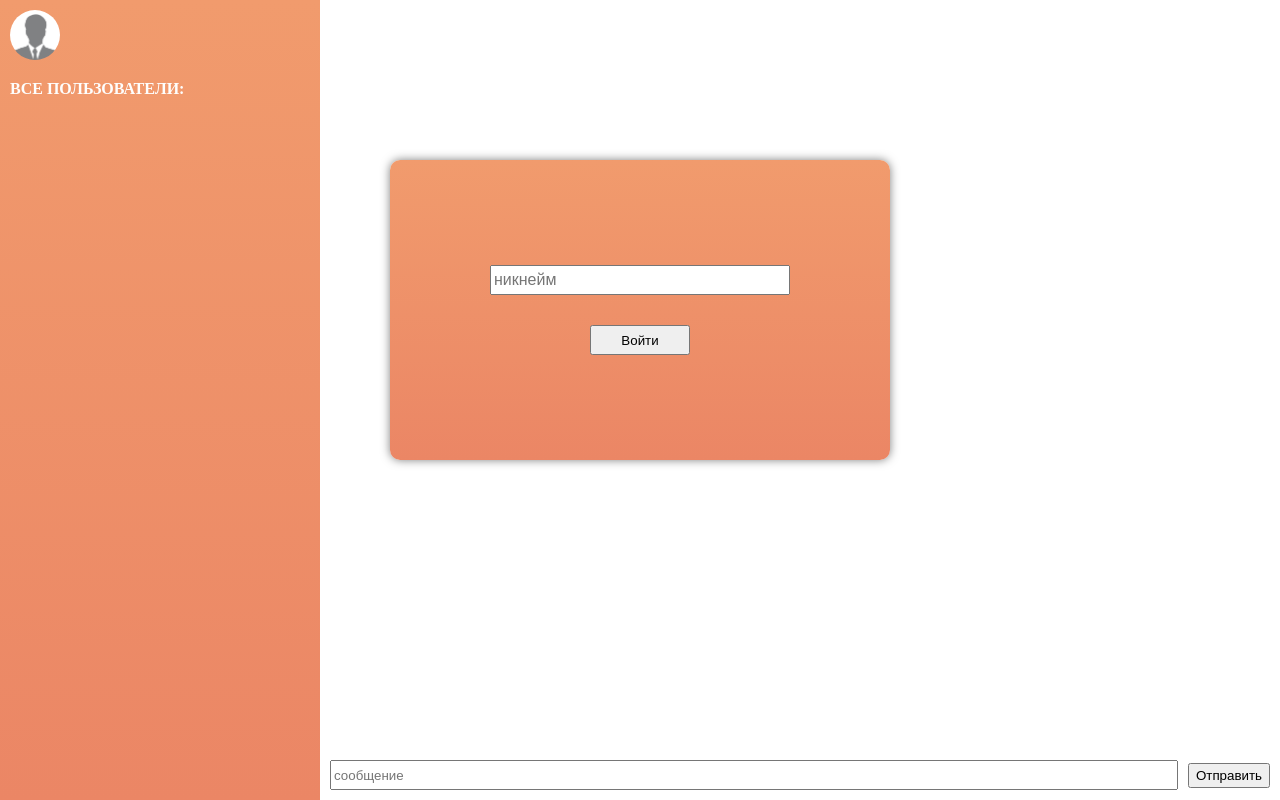
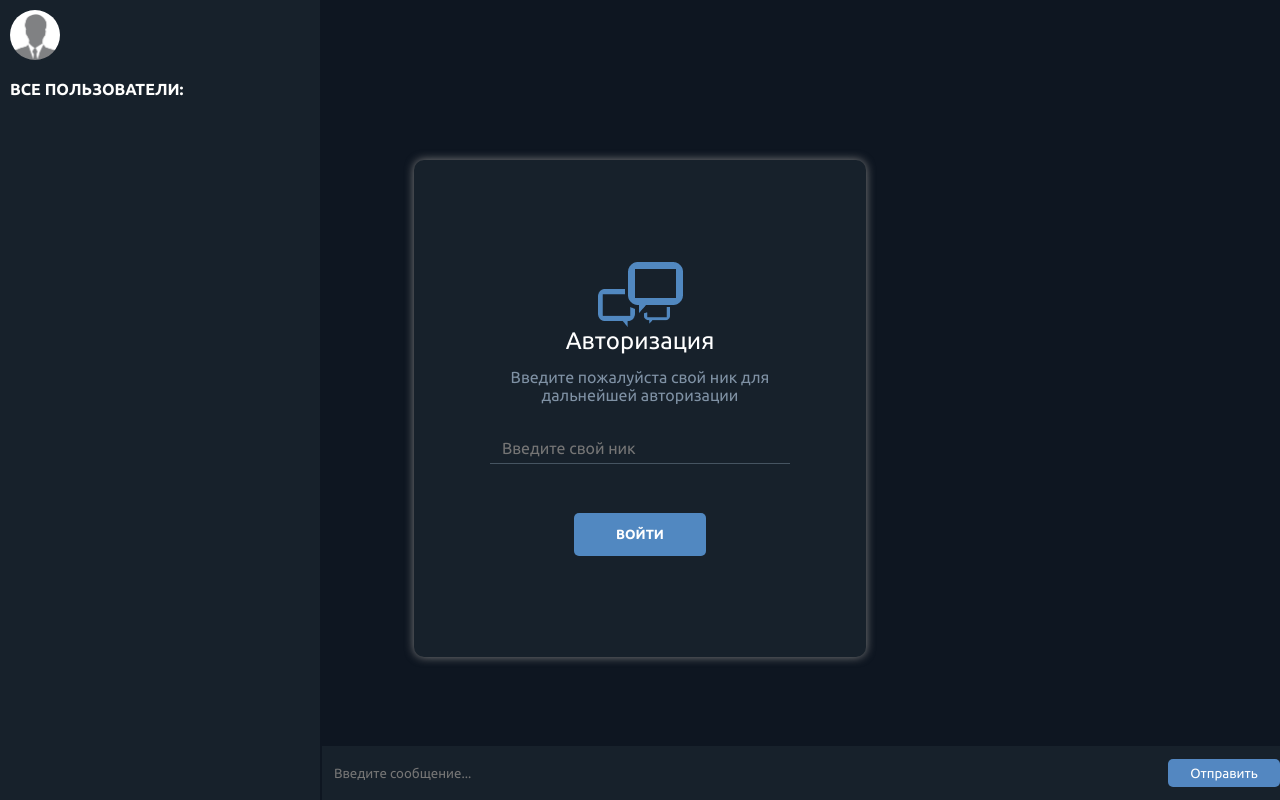
Before and after one commit to ilyayak/chat-app, a website built with webpack: page projects/chat/index.html in a window 1280 px wide. Built offline with nearby package versions, Linux system fonts and the light colour scheme; files whose address does not match are found by name.

Commit message:
someone commit

```diff
--- a/projects/chat/index.html
+++ b/projects/chat/index.html
@@ -1,9 +1,11 @@
 <style>
+    @import url('https://fonts.googleapis.com/css2?family=Ubuntu:wght@300;400;700&display=swap');
     html, body, #app, #main {
         width: 100%;
         height: 100%;
         padding: 0;
         margin: 0;
+        font-family: 'Ubuntu', sans-serif;
     }
 
     #app {
@@ -14,11 +16,14 @@
     #main {
         display: flex;
     }
-
+button{
+outline: none ;
+font-family:'Ubuntu', sans-serif;
+}
     .left-side {
         flex-grow: 1;
         max-width: 320px;
-        background: linear-gradient(to bottom, #f19b6d, #EB8665);
+        background: #17212B;
         color: #FEFEFD;
         padding: 10px;
         box-sizing: border-box;
@@ -33,6 +38,8 @@
     .user-name {
         font-size: 18px;
         font-weight: bold;
+        color: #5387C1;
+
     }
 
     .user-photo, .message-item-photo {
@@ -52,41 +59,58 @@
     .user-list {
         padding: 5px 0 0 10px
     }
-
+.user-list-item{
+    color: #5387C1;
+}
     .right-side {
         display: flex;
         flex-grow: 1;
         flex-direction: column;
-        padding: 10px;
+padding-left: 2px;
+        background: #0E1621;
     }
-
+.message-input::placeholder {
+font-family: 'Ubuntu',sans-serif;
+}
     .messages-container {
         flex-grow: 1;
-        overflow: scroll;
+
     }
 
     .input-container {
         margin-top: 10px;
         display: flex;
         align-items: center;
+       background-color:#17212B;
     }
 
     .message-input {
-        height: 30px;
+        height: 54px;
         flex-grow: 1;
-        margin: 0 10px 0 0;
+        color: #fff;
+        background-color:#17212B;
+        border: none;
+        outline: none;
     }
 
     .send-button {
-        height: 25px;
+            height: 28px;
+    width: 112px;
+    background-color: #5387C1;
+    color: #fff;
+    border-radius: 5px;
+    outline: none;
+    border: none;
+    font-family:'Ubuntu', sans-serif;
     }
 
     #login {
+        font-family: 'Ubuntu', sans-serif;
         position: absolute;
         top: 20vh;
-        width: 500px;
-        height: 300px;
-        background: linear-gradient(to bottom, #f19b6d, #EB8665);
+        width: 452px;
+        height: 497px;
+        background-color:  #17212B;
         border-radius: 10px;
         box-shadow: 0 0 10px #7f7f7f;
         display: flex;
@@ -94,29 +118,81 @@
         align-items: center;
         justify-content: center;
     }
-
+    input{
+        font-family: 'Ubuntu', sans-serif;
+    }
+input::placeholder{
+    padding-left: 10px;
+}
     .login-field {
         margin: 15px;
         width: 300px;
         display: flex;
+        align-items: center;
+        flex-direction: column;
         justify-content: center;
+        font-family: 'Ubuntu', sans-serif;
     }
 
     .login-field input {
         font-size: 16px;
         height: 30px;
         width: 100%;
+        font-family: 'Ubuntu', sans-serif;
+        background: #17212B;
+        border: none;
+        border-bottom:solid 1px #465461;
+        margin-bottom: 19px;
+
+    }
+    .login-name-input::placeholder:focus{
+        color: #fff;
+
+    }
+    .login-field input:focus{
+        color: #fff;
+        border-bottom: solid 1px #5188C0;
+        outline: none;
+    }
+    .login-field input::placeholder{
+        font-family: 'Ubuntu', sans-serif;
+    }
+    .login-field input::placeholder::focus{
+        color: #fff;
+    }
+    .login-title{
+        font-size: 24px;
+        margin-bottom: 13px;
+        color: white;
+        font-style: bold;
+    }
+
+    .login-text{
+        display: flex;
+        font-size: 16px;
+        color: #7F91A4;
+        align-items: center;
+        text-align: center;
     }
 
     .login-submit {
-        height: 30px;
-        width: 100px;
+        height: 43px;
+        width: 132px;
+        background: #5188C1;
+        font-family: 'Ubuntu', sans-serif;
+        font-weight:bold;
+        color: #fff;
+        border: none;
+        border-radius:5px;
+        text-transform: uppercase;
     }
 
     .message-item {
         display: flex;
     }
-
+.login-field_button{
+    background-color: #17212B;
+}
     .message-item-system {
         font-size: 14px;
         color: gray;
@@ -147,10 +223,15 @@
 </style>
 <div id="app">
     <div id="login" class="hidden">
-        <div class="login-field">
-            <input type="text" class="login-name-input" data-role="login-name-input" placeholder="никнейм">
+        <div class="login-field text-field">
+            <img src="./photos/vector.png" alt="vector" class="login-pic">
+            <div class="login-title">Авторизация</div>
+            <div class="login-text">Введите пожалуйста свой ник для дальнейшей авторизации</div>
         </div>
         <div class="login-field">
+            <input type="text" class="login-name-input" data-role="login-name-input" placeholder="Введите свой ник">
+        </div>
+        <div class="login-field login-field_button">
             <button class="login-submit" data-role="login-submit">Войти</button>
         </div>
         <div class="login-error" data-role="login-error"></div>
@@ -175,7 +256,7 @@
         <div class="right-side">
             <div class="messages-container" data-role="messages-list"></div>
             <div class="input-container" data-role="message-sender">
-                <input class="message-input" data-role="message-input" type="text" placeholder="сообщение"/>
+                <input class="message-input" data-role="message-input" type="text" placeholder="Введите сообщение..."/>
                 <button class="send-button" data-role="message-send-button">Отправить</button>
             </div>
         </div>
```
Also changed, not shown: projects/chat/photos/Ivasn.png (added), projects/chat/photos/Kenne Levitsky.png (added), projects/chat/photos/Lana Del Rey.png (added), projects/chat/photos/df.png (added), projects/chat/photos/dsf.png (added), projects/chat/photos/fg.png (added), projects/chat/photos/sdfgh.png (added), projects/chat/photos/vector.png (added), 1 other file.
